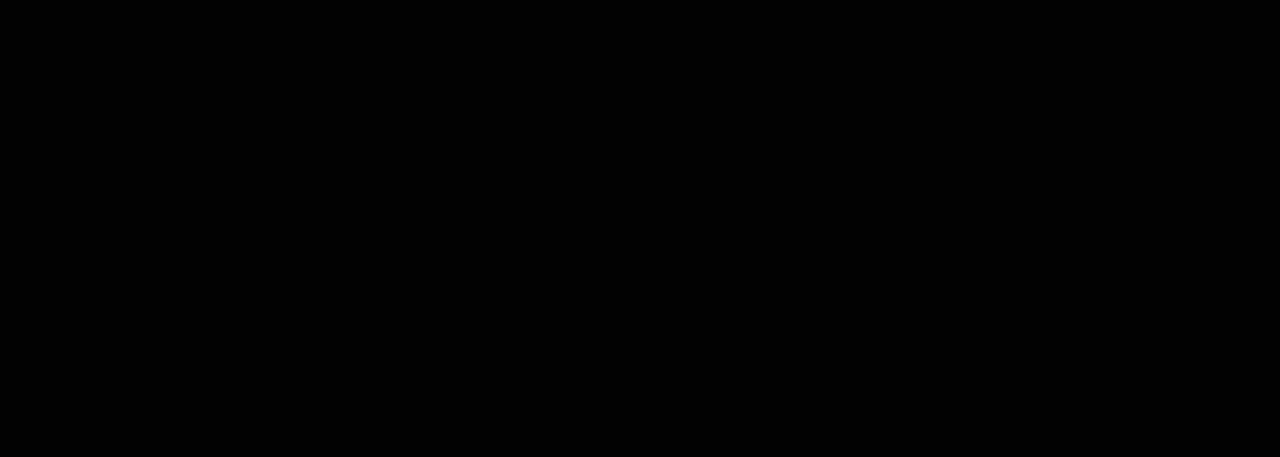
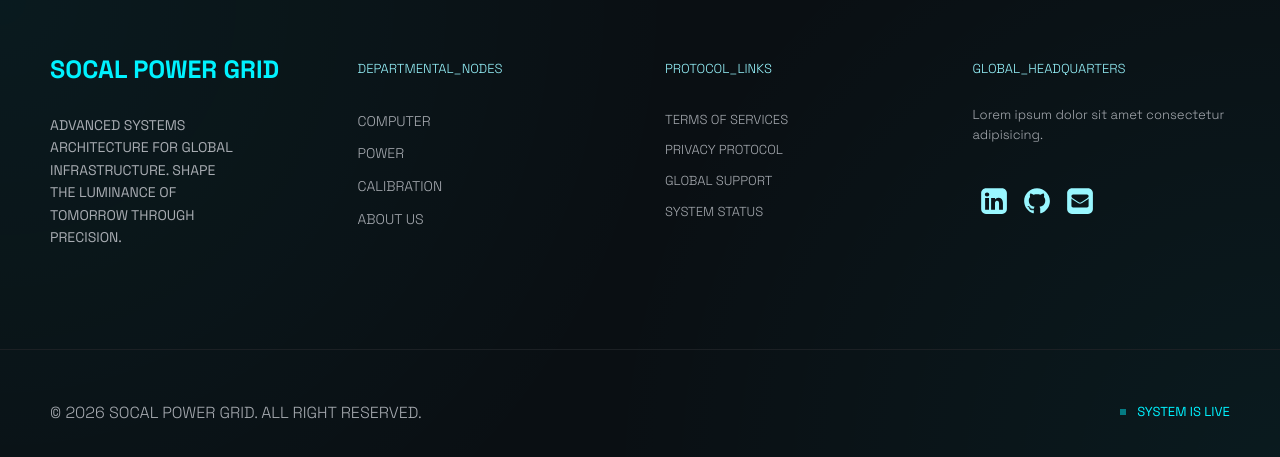
Before and after one commit to arefkhandantabrizi/socal, a Next.js app: page / in a window 1280 px wide. Shown: the part 6628-7085 px from the top of the page. Built offline with nearby package versions, Linux system fonts and the light colour scheme.

Commit message:
Updating footer

```diff
--- a/src/components/common/footer.tsx
+++ b/src/components/common/footer.tsx
@@ -2,9 +2,10 @@
 import useFooter from "@/hooks/common/useFooter";
 import { Email, Github, Linkedin } from "./icons";
 import Link from "next/link";
+import menuItems from "@/utils/menuItems";
 
 const Footer = () => {
-  const { containerRef, indicatorRef } = useFooter();
+  const { containerRef, indicatorRef, pathname } = useFooter();
   return (
     <section className="footer">
       <div className="footer__items">
@@ -17,8 +18,30 @@ const Footer = () => {
         </div>
         <div className="footer__section footer__section--2">
           <div className="footer__title">DEPARTMENTAL_NODES</div>
-          <div className="footer__department">
-            <Link href={"/computer"} className="footer__department">
+          {/* <div className="footer__department"> */}
+          {menuItems.map((menu) => {
+            const isActive = pathname === menu.slug;
+
+            return (
+              <li
+                key={menu.slug}
+                className={`footer__department ${
+                  isActive ? "footer__department--active" : ""
+                }`}
+              >
+                <Link
+                  href={menu.slug}
+                  className={`footer__department ${
+                    isActive ? "footer__department--active" : ""
+                  }`}
+                >
+                  {menu.text}
+                </Link>
+              </li>
+            );
+          })}
+        </div>
+        {/* <Link href={"/computer"} className="footer__department">
               COMPUTER
             </Link>
           </div>
@@ -32,7 +55,7 @@ const Footer = () => {
               SYSTEM ENGINEERING & CALIBRATION
             </Link>
           </div>
-        </div>
+        </div> */}
         <div className="footer__section footer__section--3">
           <div className="footer__title">PROTOCOL_LINKS</div>
           <div className="footer__protocol">TERMS OF SERVICES</div>
--- a/src/hooks/common/useFooter.tsx
+++ b/src/hooks/common/useFooter.tsx
@@ -1,10 +1,13 @@
 import { useRef } from "react";
 import gsap from "@/utils/gsap";
 import { useGSAP } from "@gsap/react";
+import { usePathname } from "next/navigation";
 
 const useFooter = () => {
   const containerRef = useRef<HTMLDivElement | null>(null);
   const indicatorRef = useRef<HTMLSpanElement | null>(null);
+
+  const pathname = usePathname();
 
   useGSAP(
     () => {
@@ -25,7 +28,7 @@ const useFooter = () => {
     { scope: containerRef },
   );
 
-  return { containerRef, indicatorRef };
+  return { containerRef, indicatorRef, pathname };
 };
 
 export default useFooter;
--- a/src/hooks/common/useTopNav.tsx
+++ b/src/hooks/common/useTopNav.tsx
@@ -2,18 +2,7 @@ import { useRef, useState } from "react";
 import { useGSAP } from "@gsap/react";
 import gsap from "@/utils/gsap";
 import { usePathname } from "next/navigation";
-
-type MenuItem = {
-  text: string;
-  slug: string;
-};
-
-const menuItems: MenuItem[] = [
-  { text: "COMPUTER", slug: "/computer" },
-  { text: "POWER", slug: "/power" },
-  { text: "CALIBRATION", slug: "/calibration" },
-  { text: "ABOUT US", slug: "/about-us" },
-];
+import menuItems from "@/utils/menuItems";
 
 const useTopNav = () => {
   const containerRef = useRef<HTMLUListElement | null>(null);
--- /dev/null
+++ b/src/interfaces/common/menuItem.ts
@@ -0,0 +1,4 @@
+export default interface IMenuItem {
+  text: string;
+  slug: string;
+}
--- a/src/interfaces/common/topNav.ts
+++ /dev/null
@@ -1,3 +0,0 @@
-export default interface ITopNav {
-  a: number;
-}
--- a/src/sass/components/_footer.scss
+++ b/src/sass/components/_footer.scss
@@ -115,12 +115,24 @@
   &__department {
     cursor: pointer;
     font-size: 1.3rem;
+    list-style: none;
+    color: $technicalUI-color;
+
     &:active,
     &:link,
-    &:visited {
+    &:visited,
+    a,
+    a:link,
+    a:visited {
       text-decoration: none;
       font-size: 1.4rem;
-      color: $technicalUI-color;
+    }
+
+    &--active {
+      color: $accent-color;
+      a {
+        color: $accent-color;
+      }
     }
   }
 
--- a/src/styles/style.css
+++ b/src/styles/style.css
@@ -316,11 +316,21 @@ body {
 .footer__department {
   cursor: pointer;
   font-size: 1.3rem;
-}
-.footer__department:active, .footer__department:link, .footer__department:visited {
+  list-style: none;
+  color: #a7abb1;
+}
+.footer__department:active, .footer__department:link, .footer__department:visited,
+.footer__department a,
+.footer__department a:link,
+.footer__department a:visited {
   text-decoration: none;
   font-size: 1.4rem;
-  color: #a7abb1;
+}
+.footer__department--active {
+  color: #00f2ff;
+}
+.footer__department--active a {
+  color: #00f2ff;
 }
 .footer__department:not(:last-child) {
   padding: 0.5rem 0;
@@ -944,6 +954,7 @@ body {
 }
 .stack__frontend {
   position: absolute;
+  cursor: default;
   display: flex;
   justify-content: space-between;
   align-items: center;
@@ -1006,6 +1017,7 @@ body {
 }
 .stack__ai {
   position: absolute;
+  cursor: default;
   display: flex;
   justify-content: space-between;
   align-items: center;
@@ -1064,6 +1076,7 @@ body {
   align-items: center;
   gap: 5rem;
   margin-right: 5rem;
+  cursor: default;
 }
 .stack__backend--header {
   font-size: 5rem;
--- /dev/null
+++ b/src/utils/menuItems.ts
@@ -0,0 +1,10 @@
+import IMenuItem from "@/interfaces/common/menuItem";
+
+const menuItems: IMenuItem[] = [
+  { text: "COMPUTER", slug: "/computer" },
+  { text: "POWER", slug: "/power" },
+  { text: "CALIBRATION", slug: "/calibration" },
+  { text: "ABOUT US", slug: "/about-us" },
+];
+
+export default menuItems;
```
Also changed, not shown: src/sass/layouts/_stack.scss (+3 -7 lines), 1 other file (tests, documents, lock files or other folders).
